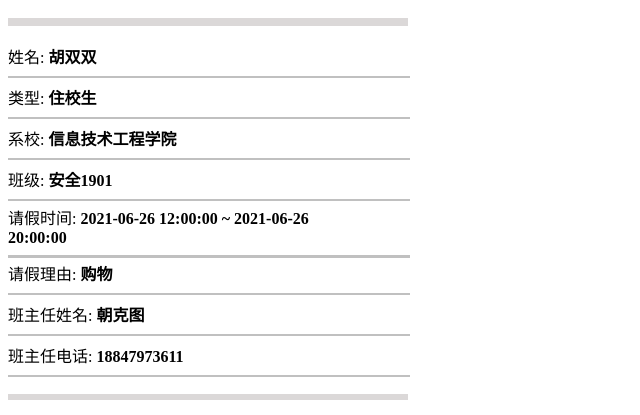
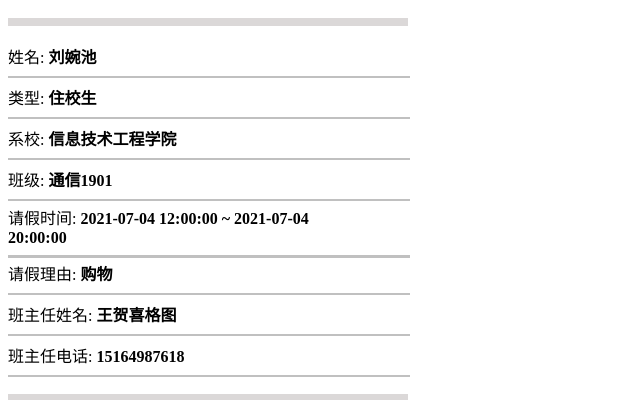
Before and after one commit to xiaosunzi/xiaosunzi.github.io, a plain HTML site: page index.html in a window 1280 px wide. Shown: the part 300-715 px from the top of the page, without its empty margins (0-640 px from the left). Drawn offline with Linux system fonts and the light colour scheme.

Commit message:
Create index.html

```diff
--- a/index.html
+++ b/index.html
@@ -176,14 +176,14 @@
      <div class="three">
          <div class="three1"></div> <br>
          <div class="three2">
-            <div class="three2-1">姓名:    <strong>胡双双</strong><hr width="400px" style="height: 0.1px;" color="silver";></div>
+            <div class="three2-1">姓名:    <strong>刘婉池</strong><hr width="400px" style="height: 0.1px;" color="silver";></div>
             <div class="three2-2">类型:    <strong>住校生</strong><hr width="400px" style="height: 0.1px;" color="silver";></div>
             <div class="three2-3">系校:    <strong>信息技术工程学院</strong><hr width="400px" style="height: 0.1px;" color="silver";></div>
-            <div class="three2-4">班级:    <strong>安全1901</strong><hr width="400px" style="height: 0.1px;" color="silver";></div>
-            <div class="three2-5">请假时间:    <strong>2021-06-26 12:00:00 ~ 2021-06-26 <br>20:00:00</strong><hr width="400px" style="height: 0.5px;" color="silver"></div>
+            <div class="three2-4">班级:    <strong>通信1901</strong><hr width="400px" style="height: 0.1px;" color="silver";></div>
+            <div class="three2-5">请假时间:    <strong>2021-07-04 12:00:00 ~ 2021-07-04 <br>20:00:00</strong><hr width="400px" style="height: 0.5px;" color="silver"></div>
             <div class="three2-6">请假理由:    <strong>购物</strong><hr width="400px" style="height: 0.1px;" color="silver";></div>
-            <div class="three2-7">班主任姓名:    <strong>朝克图</strong><hr width="400px" style="height: 0.1px;" color="silver";></div>
-            <div class="three2-8">班主任电话:    <strong>18847973611</strong><hr width="400px" style="height: 0.1px;" color="silver";></div>
+            <div class="three2-7">班主任姓名:    <strong>王贺喜格图</strong><hr width="400px" style="height: 0.1px;" color="silver";></div>
+            <div class="three2-8">班主任电话:    <strong>15164987618</strong><hr width="400px" style="height: 0.1px;" color="silver";></div>
             <div class="shoudi"><hr width="400px" style="height: 0px;" color="white";></div>
 
 
```
